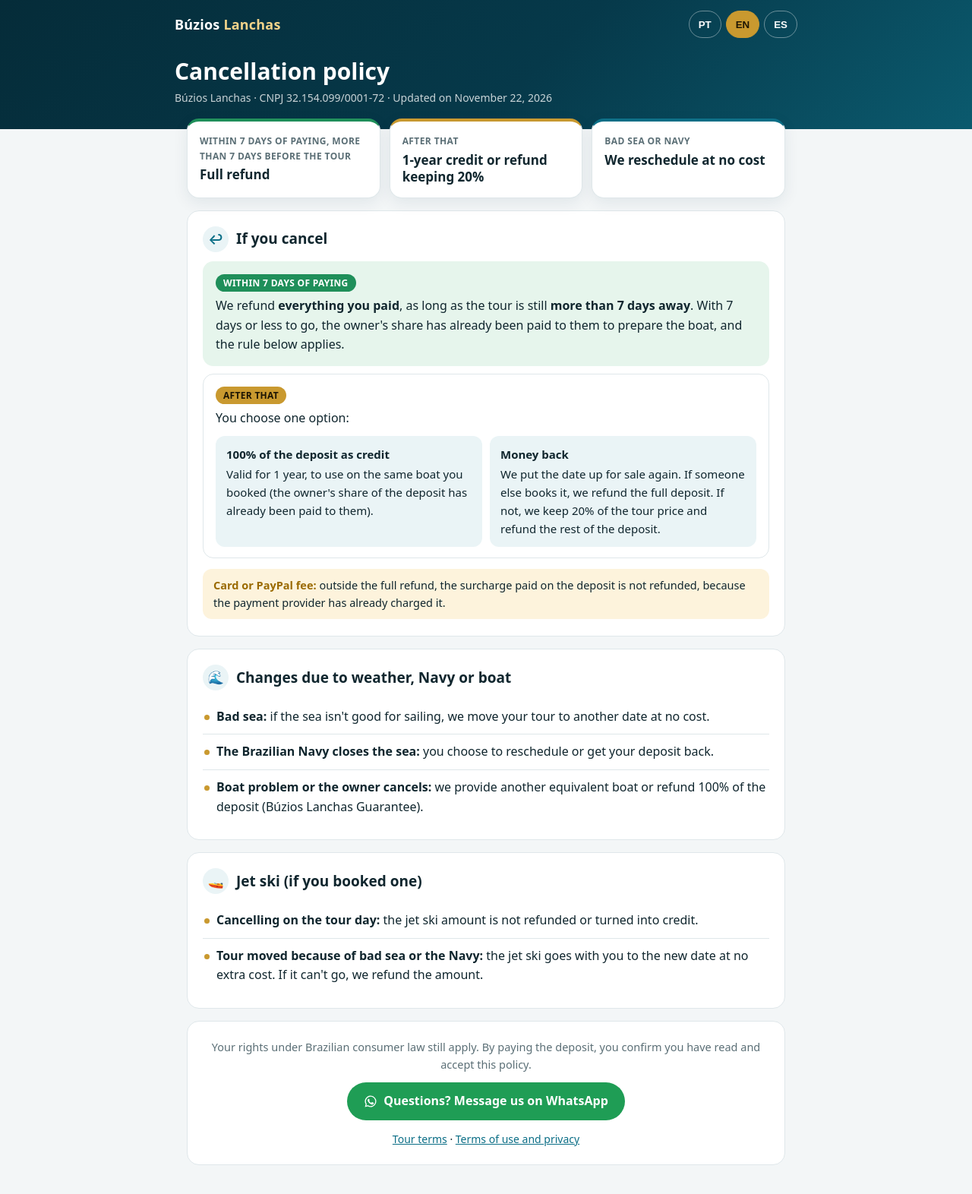
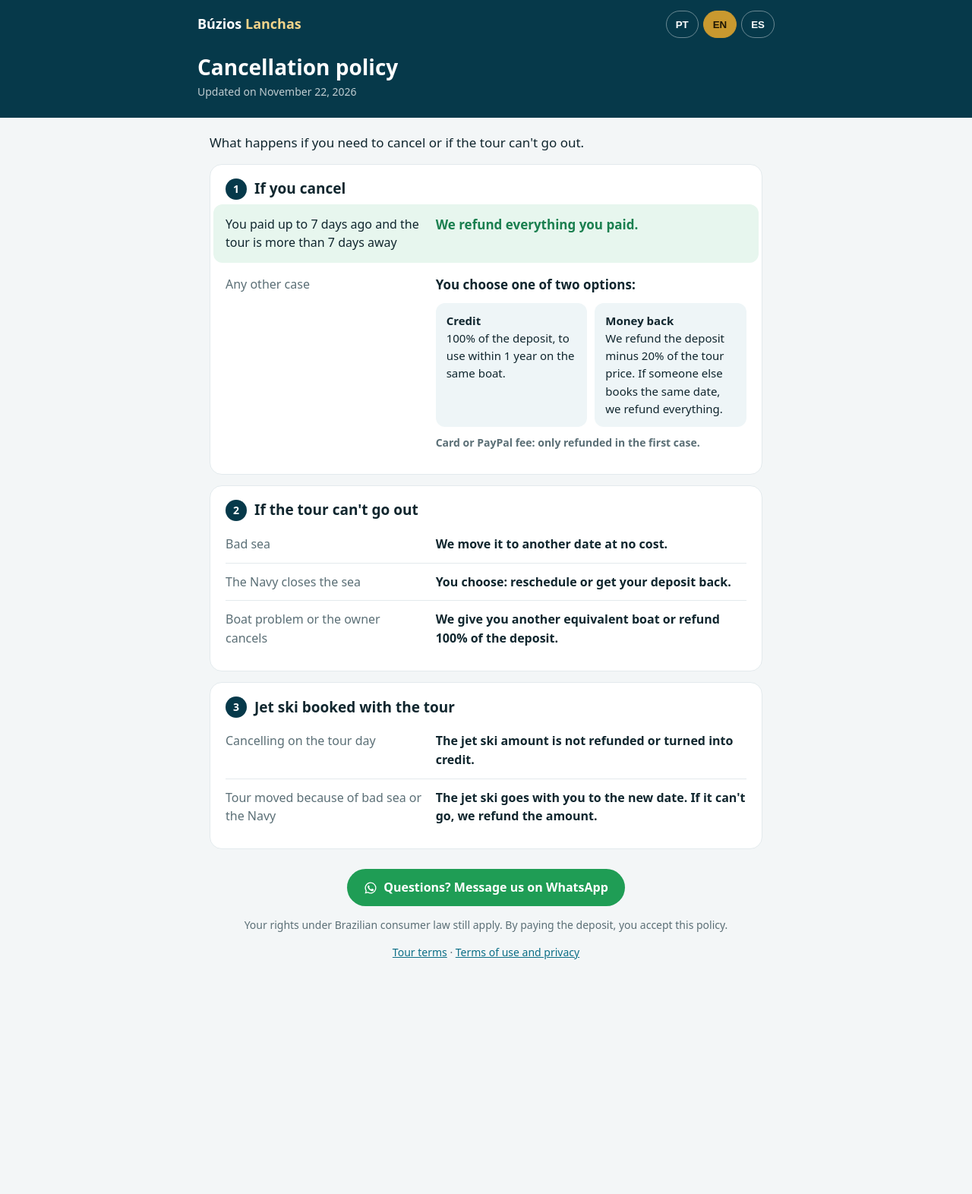
Before and after one commit to korvolive/buzios-lanchas-site, a plain HTML site: page cancelamento/index.html in a window 1280 px wide. Shown: the whole page at 76% size. After the commit the page ends 1312 px from the top, so only its background shows below. Drawn offline with Linux system fonts and the light colour scheme.

Commit message:
Política de cancelamento: página mais simples, caso a caso (#1327)
Claude-Session: https://claude.ai/code/session_019zNp9kw1X1B4jRig984un2

Co-authored-by: Claude <noreply@anthropic.com>

```diff
--- a/cancelamento/index.html
+++ b/cancelamento/index.html
@@ -8,134 +8,130 @@
 <meta name="description" content="Política de cancelamento da Búzios Lanchas: mar ruim, Marinha, desistência do cliente, crédito e reembolso do sinal.">
 <link rel="icon" href="/login/icon-192.png">
 <style>html{touch-action:manipulation}
-:root{--sea-deep:#06394a;--sea:#0b6e86;--ink:#10262e;--muted:#5b6f76;--bg:#f3f6f7;--surface:#fff;--line:#dfe7ea;--brass:#c9992f;--soft:#eaf4f6;--ok:#1f8f5a;--okbg:#e6f5ec;--warn:#9a6a00;--warnbg:#fdf3dc}
-@media (prefers-color-scheme:dark){:root{--ink:#e8f0f2;--muted:#9fb3ba;--bg:#0c1a1f;--surface:#12252c;--line:#24404a;--sea:#5cc0d8;--soft:#163039;--ok:#5fd39a;--okbg:#14352a;--warn:#f0c560;--warnbg:#3a2f14}}
+:root{--sea:#0b6e86;--deep:#06394a;--ink:#10262e;--muted:#5b6f76;--bg:#f3f6f7;--surface:#fff;--line:#e3eaed;--brass:#c9992f;--soft:#eef5f7;--ok:#1a7f4f;--okbg:#e7f6ee}
+@media (prefers-color-scheme:dark){:root{--sea:#5cc0d8;--ink:#e8f0f2;--muted:#9fb3ba;--bg:#0c1a1f;--surface:#12252c;--line:#22404a;--soft:#173139;--ok:#5fd39a;--okbg:#14352a}}
 *{box-sizing:border-box}
-body{margin:0;background:var(--bg);color:var(--ink);font:16px/1.6 system-ui,-apple-system,"Segoe UI",Roboto,sans-serif}
-header{background:linear-gradient(135deg,#052c39 0%,#06394a 55%,#0b5a6e 100%);color:#fff;padding:14px 16px 0}
-header .in{max-width:820px;margin:0 auto;display:flex;justify-content:space-between;align-items:center;gap:12px}
-header a{color:#fff;text-decoration:none;font-weight:800;font-size:18px;letter-spacing:.2px}
+body{margin:0;background:var(--bg);color:var(--ink);font:16px/1.55 system-ui,-apple-system,"Segoe UI",Roboto,sans-serif}
+header{background:var(--deep);color:#fff;padding:14px 16px 24px}
+header .in,.hero{max-width:760px;margin:0 auto}
+header .in{display:flex;justify-content:space-between;align-items:center;gap:12px}
+header a{color:#fff;text-decoration:none;font-weight:800;font-size:18px}
 header a span{color:#f3d48a}
 .langs{display:flex;gap:6px}
 .langs button{border:1px solid rgba(255,255,255,.4);background:none;color:#fff;border-radius:999px;padding:6px 12px;font-weight:700;cursor:pointer;min-height:36px}
 .langs button[aria-pressed=true]{background:var(--brass);border-color:var(--brass);color:#1d1503}
-.hero{max-width:820px;margin:0 auto;padding:26px 0 30px}
-.hero h1{font-size:30px;line-height:1.2;margin:0 0 6px;color:#fff}
-.hero p{margin:0;color:rgba(255,255,255,.78);font-size:14px}
-main{max-width:820px;margin:0 auto;padding:0 16px 56px}
-.sum{display:grid;grid-template-columns:repeat(3,1fr);gap:12px;margin:-14px 0 8px;position:relative}
-.sum div{background:var(--surface);border:1px solid var(--line);border-radius:16px;padding:16px;box-shadow:0 6px 20px rgba(6,57,74,.08)}
-.sum small{display:block;font-size:12px;font-weight:700;letter-spacing:.4px;text-transform:uppercase;color:var(--muted);margin-bottom:4px}
-.sum b{display:block;font-size:17px;line-height:1.3}
-.sum div:nth-child(1){border-top:4px solid var(--ok)}.sum div:nth-child(2){border-top:4px solid var(--brass)}.sum div:nth-child(3){border-top:4px solid var(--sea)}
-section{background:var(--surface);border:1px solid var(--line);border-radius:16px;padding:20px 20px 8px;margin-top:16px}
-section h2{display:flex;align-items:center;gap:10px;font-size:19px;line-height:1.3;margin:0 0 12px}
-section h2 i{flex:none;width:34px;height:34px;border-radius:50%;display:grid;place-items:center;background:var(--soft);color:var(--sea);font-style:normal;font-size:17px}
-ul.it{list-style:none;padding:0;margin:0 0 12px}
-ul.it li{position:relative;padding:10px 0 10px 18px;border-top:1px solid var(--line)}
-ul.it li:first-child{border-top:0}
-ul.it li::before{content:"";position:absolute;left:2px;top:20px;width:7px;height:7px;border-radius:50%;background:var(--brass)}
-.steps{display:grid;gap:10px;margin:0 0 14px}
-.step{border-radius:14px;padding:14px 16px;border:1px solid var(--line)}
-.step.ok{background:var(--okbg);border-color:transparent}
-.step .tag{display:inline-block;font-size:12px;font-weight:800;letter-spacing:.3px;text-transform:uppercase;padding:2px 10px;border-radius:999px;margin-bottom:6px}
-.step.ok .tag{background:var(--ok);color:#fff}
-.step.after .tag{background:var(--brass);color:#1d1503}
-.step p{margin:0}
+.hero{padding-top:22px}
+.hero h1{font-size:28px;line-height:1.2;margin:0 0 4px}
+.hero p{margin:0;color:rgba(255,255,255,.75);font-size:14px}
+main{max-width:760px;margin:0 auto;padding:0 16px 48px}
+.intro{font-size:17px;margin:20px 0 4px}
+section{background:var(--surface);border:1px solid var(--line);border-radius:16px;padding:18px 20px;margin-top:14px}
+h2{display:flex;align-items:center;gap:10px;font-size:19px;line-height:1.3;margin:0 0 6px}
+h2 .n{flex:none;width:28px;height:28px;border-radius:50%;background:var(--deep);color:#fff;display:grid;place-items:center;font-size:14px}
+.row{display:grid;grid-template-columns:38% 1fr;gap:16px;padding:12px 0;border-top:1px solid var(--line)}
+h2+.row{border-top:0}
+.q{color:var(--muted)}
+.a{font-weight:600}
+.row.good{background:var(--okbg);border:0;border-radius:12px;padding:14px 16px;margin:6px -16px 4px}
+.row.good+.row{border-top:0}
+.row.good .q{color:var(--ink)}
+.big{display:block;font-size:17px}
+.big.ok{color:var(--ok)}
 .opts{display:grid;grid-template-columns:1fr 1fr;gap:10px;margin-top:10px}
-.opts div{background:var(--soft);border-radius:12px;padding:12px 14px;font-size:15px}
-.opts div b{display:block;margin-bottom:2px}
-.note{background:var(--warnbg);color:var(--ink);border-radius:12px;padding:10px 14px;font-size:14.5px;margin:0 0 14px}
-.note b{color:var(--warn)}
-.foot{text-align:center;padding:22px 20px}
-.foot p{margin:0 0 12px;color:var(--muted);font-size:14.5px}
+.opts div{background:var(--soft);border-radius:12px;padding:12px 14px;font-size:15px;font-weight:400}
+.opts b{display:block}
+.fee{margin:10px 0 0;font-size:14px;color:var(--muted)}
+footer{text-align:center;padding:26px 8px 0}
+footer p{margin:14px 0 0;color:var(--muted);font-size:14px}
 .wa{display:inline-flex;align-items:center;gap:8px;background:#1f9d55;color:#fff!important;text-decoration:none;font-weight:700;border-radius:999px;padding:12px 22px;min-height:44px}
 .wa:hover{background:#178547}
-.links{margin-top:14px;font-size:14px}
 a{color:var(--sea)}
 [data-l]{display:none}[data-l].on{display:block}
-@media (max-width:640px){.sum{grid-template-columns:1fr;margin-top:-12px}.opts{grid-template-columns:1fr}.hero h1{font-size:26px}section{padding:16px 16px 6px}}
+@media (max-width:640px){.row.good{margin:6px -10px 4px;padding:12px 10px}.row{grid-template-columns:1fr;gap:4px}.opts{grid-template-columns:1fr}.hero h1{font-size:25px}section{padding:16px}}
 </style>
 </head>
 <body>
 <header><div class="in"><a href="/">Búzios <span>Lanchas</span></a>
   <div class="langs" role="group" aria-label="Idioma / Language"><button type="button" data-set="pt">PT</button><button type="button" data-set="en">EN</button><button type="button" data-set="es">ES</button></div></div>
-<div class="hero" data-l="pt"><h1>Política de cancelamento</h1><p>Búzios Lanchas · CNPJ 32.154.099/0001-72 · Atualizada em 22 de novembro de 2026</p></div><div class="hero" data-l="en"><h1>Cancellation policy</h1><p>Búzios Lanchas · CNPJ 32.154.099/0001-72 · Updated on November 22, 2026</p></div><div class="hero" data-l="es"><h1>Política de cancelación</h1><p>Búzios Lanchas · CNPJ 32.154.099/0001-72 · Actualizada el 22 de noviembre de 2026</p></div></header>
+<div class="hero" data-l="pt"><h1>Política de cancelamento</h1><p>Atualizada em 22 de novembro de 2026</p></div><div class="hero" data-l="en"><h1>Cancellation policy</h1><p>Updated on November 22, 2026</p></div><div class="hero" data-l="es"><h1>Política de cancelación</h1><p>Actualizada el 22 de noviembre de 2026</p></div></header>
 <main>
 <div data-l="pt">
-<div class="sum"><div><small>Até 7 dias depois de pagar, com mais de 7 dias para o passeio</small><b>Devolução total</b></div><div><small>Depois disso</small><b>Crédito de 1 ano ou devolução com 20% retido</b></div><div><small>Mar ruim ou Marinha</small><b>Remarcamos sem custo</b></div></div>
+<p class="intro">O que acontece se você precisar cancelar ou se o passeio não puder sair.</p>
 <section>
-<h2><i aria-hidden="true">↩</i>Se a desistência for sua</h2>
-<div class="steps">
-<div class="step ok"><span class="tag">Até 7 dias depois de pagar</span><p>Devolvemos <b>tudo o que você pagou</b>, desde que ainda faltem <b>mais de 7 dias para o passeio</b>. Faltando 7 dias ou menos, a parte do dono já foi repassada a ele para preparar a lancha, e vale a regra abaixo.</p></div>
-<div class="step after"><span class="tag">Depois disso</span><p>Você escolhe uma das opções:</p>
-<div class="opts"><div><b>Crédito de 100% do sinal</b>Válido por 1 ano, para usar na mesma lancha que você reservou (a parte do sinal já foi repassada ao dono dela).</div><div><b>Dinheiro de volta</b>Colocamos a data à venda de novo. Se outra pessoa reservar, devolvemos o sinal inteiro. Se não, retemos 20% do valor do passeio e devolvemos o resto do sinal.</div></div></div>
-</div>
-<p class="note"><b>Taxa do cartão ou PayPal:</b> fora da devolução total, o acréscimo pago sobre o sinal não é devolvido, porque já foi cobrado pela operadora.</p>
+<h2><span class="n">1</span>Se você desistir</h2>
+<div class="row good"><div class="q">Pagou há até 7 dias e faltam mais de 7 dias para o passeio</div><div class="a"><b class="big ok">Devolvemos tudo o que você pagou.</b></div></div>
+<div class="row other"><div class="q">Qualquer outro caso</div><div class="a"><b class="big">Você escolhe uma das duas opções:</b>
+<div class="opts"><div><b>Crédito</b>100% do sinal, para usar em até 1 ano na mesma lancha.</div><div><b>Dinheiro de volta</b>Devolvemos o sinal com desconto de 20% do valor do passeio. Se outra pessoa reservar a mesma data, devolvemos tudo.</div></div>
+<p class="fee">Taxa do cartão ou do PayPal: só volta no primeiro caso.</p></div></div>
 </section>
 <section>
-<h2><i aria-hidden="true">🌊</i>Mudanças por tempo, Marinha ou lancha</h2>
-<ul class="it"><li><b>Mar ruim:</b> se o mar não estiver bom para navegar, remarcamos o passeio para outra data, sem custo.</li><li><b>Marinha proíbe a navegação:</b> você escolhe entre remarcar ou receber o sinal de volta.</li><li><b>Problema com a lancha ou o dono desmarcou:</b> colocamos outra lancha equivalente ou devolvemos 100% do sinal (Garantia Búzios Lanchas).</li></ul>
+<h2><span class="n">2</span>Se o passeio não puder sair</h2>
+<div class="row"><div class="q">Mar ruim</div><div class="a">Remarcamos para outra data, sem custo.</div></div>
+<div class="row"><div class="q">A Marinha fecha o mar</div><div class="a">Você escolhe: remarcar ou receber o sinal de volta.</div></div>
+<div class="row"><div class="q">Problema na lancha ou o dono desmarcou</div><div class="a">Damos outra lancha equivalente ou devolvemos 100% do sinal.</div></div>
 </section>
 <section>
-<h2><i aria-hidden="true">🚤</i>Jet ski (se você contratou junto)</h2>
-<ul class="it"><li><b>Desistência no dia do passeio:</b> o valor do jet ski não é devolvido nem vira crédito.</li><li><b>Passeio remarcado por mar ruim ou pela Marinha:</b> o jet ski vai junto para a nova data, sem pagar de novo. Se ele não puder ir, devolvemos o valor.</li></ul>
+<h2><span class="n">3</span>Jet ski contratado junto</h2>
+<div class="row"><div class="q">Desistência no dia do passeio</div><div class="a">O valor do jet ski não é devolvido nem vira crédito.</div></div>
+<div class="row"><div class="q">Passeio remarcado por mar ruim ou pela Marinha</div><div class="a">O jet ski vai junto para a nova data. Se ele não puder ir, devolvemos o valor.</div></div>
 </section>
-<section class="foot">
-<p>Seus direitos pelo Código de Defesa do Consumidor continuam valendo. Ao pagar o sinal, você declara que leu e aceita esta política.</p>
+<footer>
 <a class="wa" href="https://wa.me/5521999272550" target="_blank" rel="noopener"><svg width="18" height="18" viewBox="0 0 24 24" fill="currentColor" aria-hidden="true"><path d="M12 2a10 10 0 0 0-8.6 15.1L2 22l5-1.3A10 10 0 1 0 12 2zm0 18.2a8.2 8.2 0 0 1-4.2-1.2l-.3-.2-3 .8.8-2.9-.2-.3A8.2 8.2 0 1 1 12 20.2zm4.5-6.1c-.2-.1-1.5-.7-1.7-.8s-.4-.1-.6.1-.7.8-.8 1-.3.2-.5.1a6.7 6.7 0 0 1-3.3-2.9c-.2-.4.3-.4.7-1.3.1-.2 0-.3 0-.4l-.8-1.8c-.2-.5-.4-.4-.6-.4h-.5a1 1 0 0 0-.7.3 3 3 0 0 0-.9 2.2 5.2 5.2 0 0 0 1.1 2.7 11.8 11.8 0 0 0 4.5 4c1.7.7 2.3.8 3.2.6a2.7 2.7 0 0 0 1.8-1.2 2.2 2.2 0 0 0 .2-1.3c-.1-.1-.3-.2-.5-.3z"/></svg>Dúvidas? Fale no WhatsApp</a>
-<div class="links"><a href="/termos/?l=pt">Termos do passeio</a> · <a href="/privacidade/">Termos de uso e privacidade</a></div>
-</section>
+<p>Seus direitos pelo Código de Defesa do Consumidor continuam valendo. Ao pagar o sinal, você aceita esta política.</p>
+<p class="links"><a href="/termos/?l=pt">Termos do passeio</a> · <a href="/privacidade/">Termos de uso e privacidade</a></p>
+</footer>
 </div>
 <div data-l="en">
-<div class="sum"><div><small>Within 7 days of paying, more than 7 days before the tour</small><b>Full refund</b></div><div><small>After that</small><b>1-year credit or refund keeping 20%</b></div><div><small>Bad sea or Navy</small><b>We reschedule at no cost</b></div></div>
+<p class="intro">What happens if you need to cancel or if the tour can't go out.</p>
 <section>
-<h2><i aria-hidden="true">↩</i>If you cancel</h2>
-<div class="steps">
-<div class="step ok"><span class="tag">Within 7 days of paying</span><p>We refund <b>everything you paid</b>, as long as the tour is still <b>more than 7 days away</b>. With 7 days or less to go, the owner's share has already been paid to them to prepare the boat, and the rule below applies.</p></div>
-<div class="step after"><span class="tag">After that</span><p>You choose one option:</p>
-<div class="opts"><div><b>100% of the deposit as credit</b>Valid for 1 year, to use on the same boat you booked (the owner's share of the deposit has already been paid to them).</div><div><b>Money back</b>We put the date up for sale again. If someone else books it, we refund the full deposit. If not, we keep 20% of the tour price and refund the rest of the deposit.</div></div></div>
-</div>
-<p class="note"><b>Card or PayPal fee:</b> outside the full refund, the surcharge paid on the deposit is not refunded, because the payment provider has already charged it.</p>
+<h2><span class="n">1</span>If you cancel</h2>
+<div class="row good"><div class="q">You paid up to 7 days ago and the tour is more than 7 days away</div><div class="a"><b class="big ok">We refund everything you paid.</b></div></div>
+<div class="row other"><div class="q">Any other case</div><div class="a"><b class="big">You choose one of two options:</b>
+<div class="opts"><div><b>Credit</b>100% of the deposit, to use within 1 year on the same boat.</div><div><b>Money back</b>We refund the deposit minus 20% of the tour price. If someone else books the same date, we refund everything.</div></div>
+<p class="fee">Card or PayPal fee: only refunded in the first case.</p></div></div>
 </section>
 <section>
-<h2><i aria-hidden="true">🌊</i>Changes due to weather, Navy or boat</h2>
-<ul class="it"><li><b>Bad sea:</b> if the sea isn't good for sailing, we move your tour to another date at no cost.</li><li><b>The Brazilian Navy closes the sea:</b> you choose to reschedule or get your deposit back.</li><li><b>Boat problem or the owner cancels:</b> we provide another equivalent boat or refund 100% of the deposit (Búzios Lanchas Guarantee).</li></ul>
+<h2><span class="n">2</span>If the tour can't go out</h2>
+<div class="row"><div class="q">Bad sea</div><div class="a">We move it to another date at no cost.</div></div>
+<div class="row"><div class="q">The Navy closes the sea</div><div class="a">You choose: reschedule or get your deposit back.</div></div>
+<div class="row"><div class="q">Boat problem or the owner cancels</div><div class="a">We give you another equivalent boat or refund 100% of the deposit.</div></div>
 </section>
 <section>
-<h2><i aria-hidden="true">🚤</i>Jet ski (if you booked one)</h2>
-<ul class="it"><li><b>Cancelling on the tour day:</b> the jet ski amount is not refunded or turned into credit.</li><li><b>Tour moved because of bad sea or the Navy:</b> the jet ski goes with you to the new date at no extra cost. If it can't go, we refund the amount.</li></ul>
+<h2><span class="n">3</span>Jet ski booked with the tour</h2>
+<div class="row"><div class="q">Cancelling on the tour day</div><div class="a">The jet ski amount is not refunded or turned into credit.</div></div>
+<div class="row"><div class="q">Tour moved because of bad sea or the Navy</div><div class="a">The jet ski goes with you to the new date. If it can't go, we refund the amount.</div></div>
 </section>
-<section class="foot">
-<p>Your rights under Brazilian consumer law still apply. By paying the deposit, you confirm you have read and accept this policy.</p>
+<footer>
 <a class="wa" href="https://wa.me/5521999272550" target="_blank" rel="noopener"><svg width="18" height="18" viewBox="0 0 24 24" fill="currentColor" aria-hidden="true"><path d="M12 2a10 10 0 0 0-8.6 15.1L2 22l5-1.3A10 10 0 1 0 12 2zm0 18.2a8.2 8.2 0 0 1-4.2-1.2l-.3-.2-3 .8.8-2.9-.2-.3A8.2 8.2 0 1 1 12 20.2zm4.5-6.1c-.2-.1-1.5-.7-1.7-.8s-.4-.1-.6.1-.7.8-.8 1-.3.2-.5.1a6.7 6.7 0 0 1-3.3-2.9c-.2-.4.3-.4.7-1.3.1-.2 0-.3 0-.4l-.8-1.8c-.2-.5-.4-.4-.6-.4h-.5a1 1 0 0 0-.7.3 3 3 0 0 0-.9 2.2 5.2 5.2 0 0 0 1.1 2.7 11.8 11.8 0 0 0 4.5 4c1.7.7 2.3.8 3.2.6a2.7 2.7 0 0 0 1.8-1.2 2.2 2.2 0 0 0 .2-1.3c-.1-.1-.3-.2-.5-.3z"/></svg>Questions? Message us on WhatsApp</a>
-<div class="links"><a href="/termos/?l=en">Tour terms</a> · <a href="/privacidade/">Terms of use and privacy</a></div>
-</section>
+<p>Your rights under Brazilian consumer law still apply. By paying the deposit, you accept this policy.</p>
+<p class="links"><a href="/termos/?l=en">Tour terms</a> · <a href="/privacidade/">Terms of use and privacy</a></p>
+</footer>
 </div>
 <div data-l="es">
-<div class="sum"><div><small>Hasta 7 días después de pagar, con más de 7 días para el paseo</small><b>Devolución total</b></div><div><small>Después de eso</small><b>Crédito de 1 año o devolución reteniendo 20%</b></div><div><small>Mar malo o Marina</small><b>Reprogramamos sin costo</b></div></div>
+<p class="intro">Qué pasa si necesitas cancelar o si el paseo no puede salir.</p>
 <section>
-<h2><i aria-hidden="true">↩</i>Si cancelas tú</h2>
-<div class="steps">
-<div class="step ok"><span class="tag">Hasta 7 días después de pagar</span><p>Devolvemos <b>todo lo que pagaste</b>, siempre que falten <b>más de 7 días para el paseo</b>. Con 7 días o menos, la parte del dueño ya se le pagó para preparar la lancha, y vale la regla de abajo.</p></div>
-<div class="step after"><span class="tag">Después de eso</span><p>Eliges una de las opciones:</p>
-<div class="opts"><div><b>Crédito del 100% de la seña</b>Válido por 1 año, para usar en la misma lancha que reservaste (la parte de la seña ya fue transferida a su dueño).</div><div><b>Devolución del dinero</b>Ponemos la fecha a la venta de nuevo. Si otra persona la reserva, devolvemos toda la seña. Si no, retenemos el 20% del valor del paseo y devolvemos el resto de la seña.</div></div></div>
-</div>
-<p class="note"><b>Tasa de tarjeta o PayPal:</b> fuera de la devolución total, el recargo pagado sobre la seña no se devuelve, porque la operadora ya lo cobró.</p>
+<h2><span class="n">1</span>Si cancelas tú</h2>
+<div class="row good"><div class="q">Pagaste hace hasta 7 días y faltan más de 7 días para el paseo</div><div class="a"><b class="big ok">Te devolvemos todo lo que pagaste.</b></div></div>
+<div class="row other"><div class="q">Cualquier otro caso</div><div class="a"><b class="big">Eliges una de dos opciones:</b>
+<div class="opts"><div><b>Crédito</b>El 100% de la seña, para usar en hasta 1 año en la misma lancha.</div><div><b>Devolución</b>Devolvemos la seña con un descuento del 20% del valor del paseo. Si otra persona reserva la misma fecha, devolvemos todo.</div></div>
+<p class="fee">Tasa de tarjeta o PayPal: solo se devuelve en el primer caso.</p></div></div>
 </section>
 <section>
-<h2><i aria-hidden="true">🌊</i>Cambios por clima, Marina o lancha</h2>
-<ul class="it"><li><b>Mar malo:</b> si el mar no está bueno para navegar, pasamos el paseo a otra fecha sin costo.</li><li><b>La Marina de Brasil prohíbe navegar:</b> eliges entre reprogramar o recibir la seña de vuelta.</li><li><b>Problema con la lancha o el dueño cancela:</b> te damos otra lancha equivalente o devolvemos el 100% de la seña (Garantía Búzios Lanchas).</li></ul>
+<h2><span class="n">2</span>Si el paseo no puede salir</h2>
+<div class="row"><div class="q">Mar malo</div><div class="a">Lo pasamos a otra fecha, sin costo.</div></div>
+<div class="row"><div class="q">La Marina cierra el mar</div><div class="a">Eliges: reprogramar o recibir la seña de vuelta.</div></div>
+<div class="row"><div class="q">Problema con la lancha o el dueño cancela</div><div class="a">Te damos otra lancha equivalente o devolvemos el 100% de la seña.</div></div>
 </section>
 <section>
-<h2><i aria-hidden="true">🚤</i>Moto de agua (si la contrataste junto)</h2>
-<ul class="it"><li><b>Desistencia el mismo día del paseo:</b> el valor de la moto de agua no se devuelve ni se convierte en crédito.</li><li><b>Paseo reprogramado por mar malo o por la Marina:</b> la moto de agua pasa a la nueva fecha, sin pagar de nuevo. Si no puede ir, devolvemos el valor.</li></ul>
+<h2><span class="n">3</span>Moto de agua contratada junto</h2>
+<div class="row"><div class="q">Desistencia el día del paseo</div><div class="a">El valor de la moto de agua no se devuelve ni se convierte en crédito.</div></div>
+<div class="row"><div class="q">Paseo reprogramado por mar malo o por la Marina</div><div class="a">La moto de agua pasa a la nueva fecha. Si no puede ir, devolvemos el valor.</div></div>
 </section>
-<section class="foot">
-<p>Tus derechos según el Código de Defensa del Consumidor de Brasil siguen vigentes. Al pagar la seña, declaras que leíste y aceptas esta política.</p>
+<footer>
 <a class="wa" href="https://wa.me/5521999272550" target="_blank" rel="noopener"><svg width="18" height="18" viewBox="0 0 24 24" fill="currentColor" aria-hidden="true"><path d="M12 2a10 10 0 0 0-8.6 15.1L2 22l5-1.3A10 10 0 1 0 12 2zm0 18.2a8.2 8.2 0 0 1-4.2-1.2l-.3-.2-3 .8.8-2.9-.2-.3A8.2 8.2 0 1 1 12 20.2zm4.5-6.1c-.2-.1-1.5-.7-1.7-.8s-.4-.1-.6.1-.7.8-.8 1-.3.2-.5.1a6.7 6.7 0 0 1-3.3-2.9c-.2-.4.3-.4.7-1.3.1-.2 0-.3 0-.4l-.8-1.8c-.2-.5-.4-.4-.6-.4h-.5a1 1 0 0 0-.7.3 3 3 0 0 0-.9 2.2 5.2 5.2 0 0 0 1.1 2.7 11.8 11.8 0 0 0 4.5 4c1.7.7 2.3.8 3.2.6a2.7 2.7 0 0 0 1.8-1.2 2.2 2.2 0 0 0 .2-1.3c-.1-.1-.3-.2-.5-.3z"/></svg>¿Dudas? Escríbenos por WhatsApp</a>
-<div class="links"><a href="/termos/?l=es">Términos del paseo</a> · <a href="/privacidade/">Términos de uso y privacidad</a></div>
-</section>
+<p>Tus derechos según el Código de Defensa del Consumidor de Brasil siguen vigentes. Al pagar la seña, aceptas esta política.</p>
+<p class="links"><a href="/termos/?l=es">Términos del paseo</a> · <a href="/privacidade/">Términos de uso y privacidad</a></p>
+</footer>
 </div>
 </main>
 <script>
```
